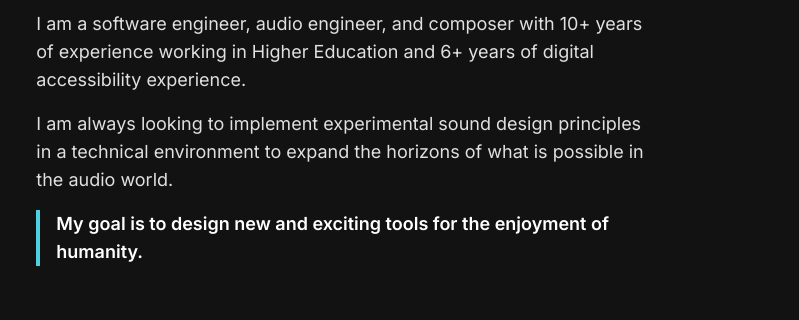
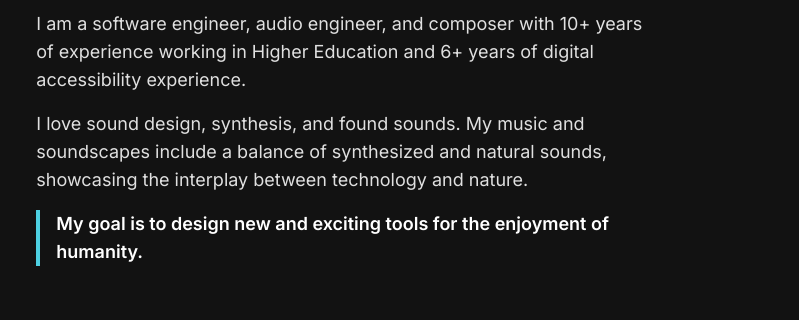
Before and after one commit to lexslo/portfolio-v3, a plain HTML site: page index.html in a window 1280 px wide. Shown: the part 255-575 px from the top of the page, 481-1280 px from the left. Drawn offline with nearby package versions, Linux system fonts and the light colour scheme.

Commit message:
update about section

```diff
--- a/index.html
+++ b/index.html
@@ -119,7 +119,7 @@
                             I am a software engineer, audio engineer, and composer with 10+ years of experience working in Higher Education and 6+ years of digital accessibility experience.
                         </p>
                         <p>
-                            I am always looking to implement experimental sound design principles in a technical environment to expand the horizons of what is possible in the audio world.
+                            I love sound design, synthesis, and found sounds. My music and soundscapes include a balance of synthesized and natural sounds, showcasing the interplay between technology and nature.
                         </p>
                         <p class="font-semibold text-white mt-8 border-l-4 border-accent pl-4">
                             My goal is to design new and exciting tools for the enjoyment of humanity.
```
